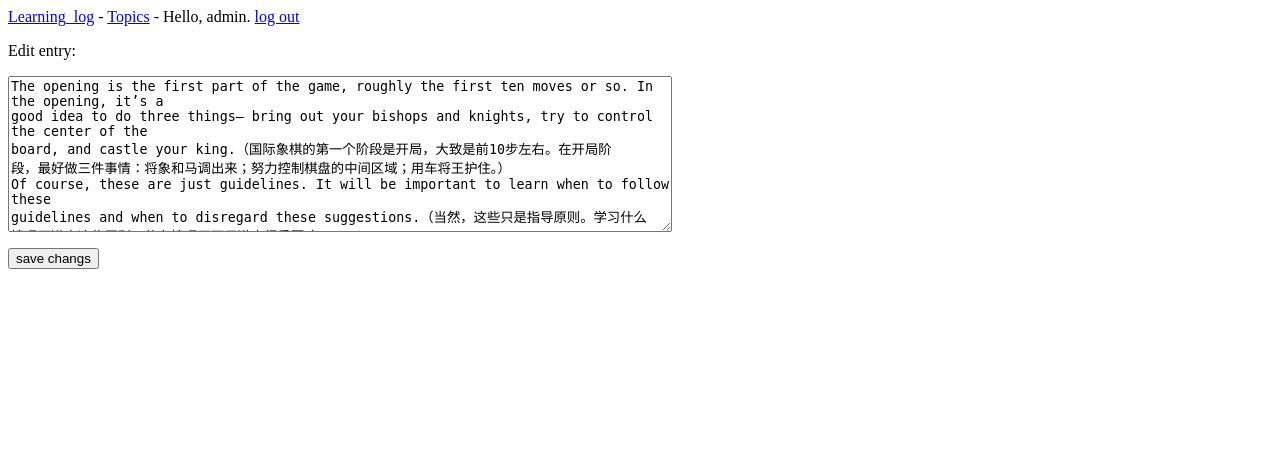
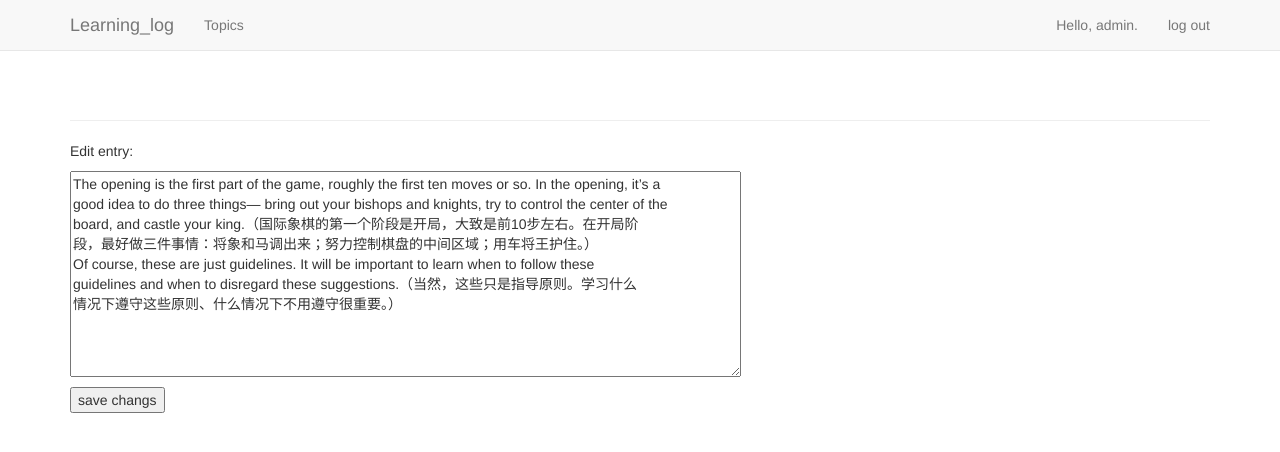
Before and after one commit to Yeming945/learn_log, a Django app: page /edit_entry/1 in a window 1280 px wide. Shown: the top 452 px of the page. Run offline with Django 3.2, Linux system fonts and the light colour scheme; a user stored in the database is signed in; data comes from the database, SQL or seed files in the repository; both versions use the stored data as it was after the commit; some libraries are stand-ins or nearby versions.

Commit message:
20.1.3 修改 base.html

```diff
--- a/learning_logs/templates/learning_logs/base.html
+++ b/learning_logs/templates/learning_logs/base.html
@@ -1,12 +1,49 @@
-<p>
-    <a href="{% url 'learning_logs:index' %}">Learning_log</a> -
-    <a href="{% url 'learning_logs:topics' %}">Topics</a> -
-    {% if user.is_authenticated %}
-    Hello, {{ user.username }}.
-    <a href="{% url 'users:logout' %}">log out</a>
-    {% else %}
-    <a href="{% url 'users:register' %}">register</a> -
-    <a href="{% url 'users:login' %}">log in</a>
-    {% endif %}
-</p>
-{% block content %}{% endblock content %}
+{% load bootstrap3 %}
+<!DOCTYPE !DOCTYPE html>
+<html>
+    <head>
+        <meta charset="utf-8">
+        <meta http-equiv="X-UA-Compatible" content="IE=edge">
+        <title>Learning Log</title>
+        <meta name="viewport" content="width=device-width, initial-scale=1">
+        {% bootstrap_css %}
+        {% bootstrap_javascript %}
+    </head>
+    <body>
+        <!-- Static navbar -->
+        <nav class='navbar navbar-default navbar-static-top'>
+            <div class="container">
+                <div class="navbar-header">
+                    <button type="button" class="navbar-toggle collapsed" data-toggle="collapse" data-target="#navbar" aria-expanded="false" aria-controls="navbar"></button>
+                    <a class="navbar-brand" href="{% url 'learning_logs:index' %}">Learning_log</a>
+                </div>
+                <div id="navbar" class="navbar-collapse collapse">
+                    <ul class="nav navbar-nav">
+                        <li><a href="{% url 'learning_logs:topics' %}">Topics</a></li>
+                    </ul>
+
+                    <ul class="nav navbar-nav navbar-right">
+                        {% if user.is_authenticated %}
+                        <li><a>Hello, {{ user.username }}.</a></li>
+                        <li><a href="{% url 'users:logout' %}">log out</a></li>
+                        {% else %}
+                        <li><a href="{% url 'users:register' %}">register</a></li>
+                        <li><a href="{% url 'users:login' %}">log in</a></li>
+                        {% endif %}
+                    </ul>
+                </div><!-- /.nav-collapse -->
+            </div>
+
+        </nav>
+        <div class="container">
+            <div class="page-header">
+                {% block header %}{% endblock header %}
+            </div>
+            <div>
+                {% block content %}{% endblock content %}
+            </div>
+        </div><!-- /container -->
+
+    </body>
+
+</html>
```
Also changed, not shown: learning_log/settings.py (+7 -0 lines), README.md, db.sqlite3.
